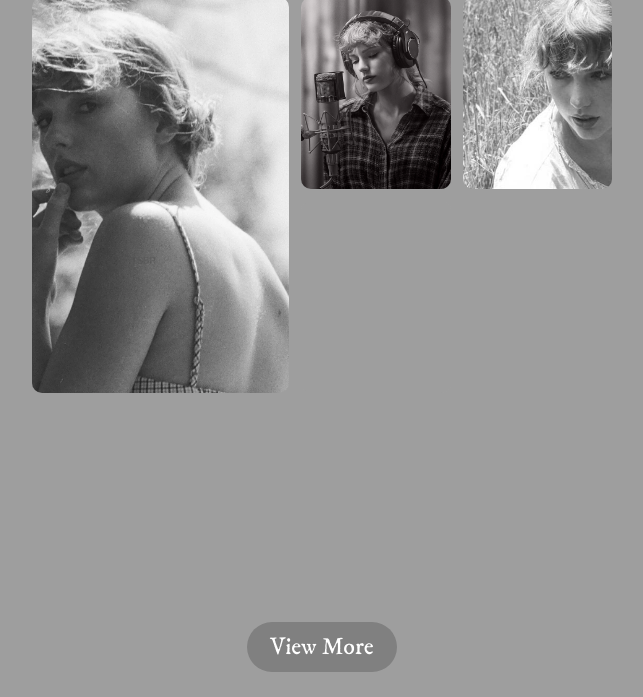
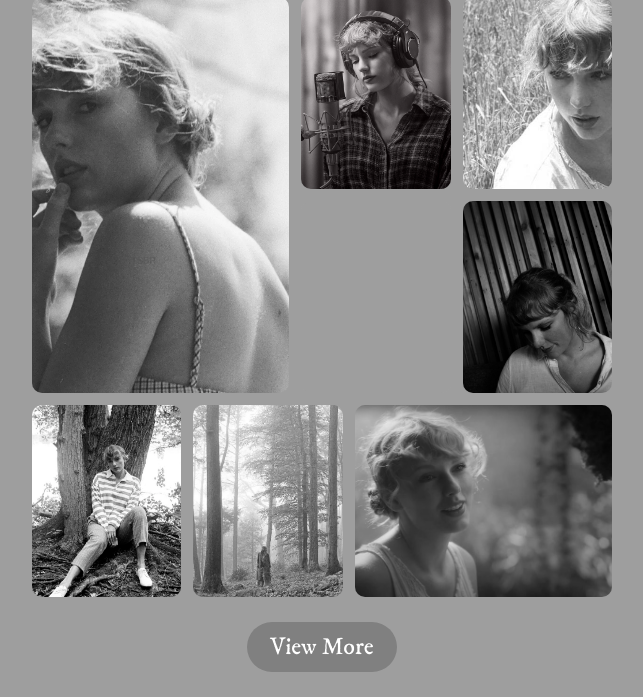
Before and after one commit to RyanAlvesz/photo_gallery_folklore, a plain HTML site: page index.html in a window 1280 px wide. Shown: the part 103-800 px from the top of the page, without its empty margins (318-961 px from the left). Drawn offline with nearby package versions, Linux system fonts and the light colour scheme; the site is published under a folder, as on GitHub Pages, so addresses that start at the root find nothing.

Commit message:
Finished Project

```diff
--- a/style.css
+++ b/style.css
@@ -90,22 +90,22 @@ h1{
 
 .foto:nth-child(5){
     grid-area: f5;
-    background-image: url(/img/img1.jfif);
+    background-image: url(./img/img1.jfif);
 }
 
 .foto:nth-child(6){
     grid-area: f6;
-    background-image: url(/img/img4.jpg);
+    background-image: url(./img/img4.jpg);
 }
 
 .foto:nth-child(7){
     grid-area: f7;
-    background-image: url(/img/img2.jpg);
+    background-image: url(./img/img2.jpg);
 }
 
 .foto:nth-child(8){
     grid-area: f8;
-    background-image: url(/img/img9.jpg);
+    background-image: url(./img/img9.jpg);
 }
 
 
```
